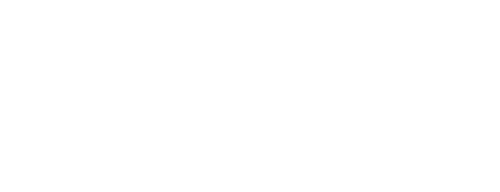
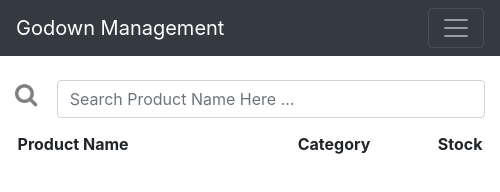
Before and after one commit to Mk996/GDM, an Electron app: page stock.html in a window 500 px wide. Drawn offline with nearby package versions, Linux system fonts and the light colour scheme.

Commit message:
Stock GUI done

```diff
--- a/package.json
+++ b/package.json
@@ -7,12 +7,13 @@
     "bootstrap": "^4.2.1",
     "electron": "^4.0.0",
     "electron-reload": "^1.4.0",
+    "font-awesome": "^4.7.0",
     "jquery": "^3.3.1"
   },
   "devDependencies": {},
   "scripts": {
     "test": "echo \"Error: no test specified\" && exit 1",
-    "start" : "electron index.js"
+    "start": "electron index.js"
   },
   "repository": {
     "type": "git",
--- a/stock.html
+++ b/stock.html
@@ -1,8 +1,57 @@
 <html>
     <head>
         <link rel="stylesheet" href="node_modules/bootstrap/dist/css/bootstrap.min.css"/>
+        <link rel="stylesheet" href="node_modules/font-awesome/css/font-awesome.min.css"/>
     </head>
     <body>
 
+
+        <!-- Navbar -->
+        <nav class="navbar navbar-expand-lg navbar-dark bg-dark">
+          <a class="navbar-brand" href="#">Godown Management</a>
+          <button class="navbar-toggler" type="button" data-toggle="collapse" data-target="#navbarNavAltMarkup" aria-controls="navbarNavAltMarkup" aria-expanded="false" aria-label="Toggle navigation">
+            <span class="navbar-toggler-icon"></span>
+          </button>
+
+          <div class="collapse navbar-collapse navbar-right" id="navbarNavAltMarkup">
+            <div class="navbar-nav ml-auto">
+              <a class="nav-item nav-link active" href="#">Stock <span class="sr-only">(current)</span></a>
+              <a class="nav-item nav-link" href="#">Purchase</a>
+              <a class="nav-item nav-link" href="#">Sell</a>
+              <a class="nav-item nav-link" href="add_product.html">Add Product</a>
+              <a class="nav-item nav-link" href="add_category.html">Add Category</a>
+            </div>
+          </div>
+        </nav>
+
+        <!-- Body of the page -->
+        <div class="container">
+
+          <!-- Search bar -->
+          <div class="row" style="margin-top: 5%;">
+            <div class="col-1" style="text-align:right;padding-top:0.5%;color:gray">
+                <i class="fa fa-search" style="font-size:24px;"></i>
+            </div>
+            <div class="col-11">
+                <input class="form-control" type="text" placeholder="Search Product Name Here ..."/>
+            </div>
+          </div>
+
+        </div>
+
+        <!-- Table -->
+        <div class="form-group" style="margin-top:3%;text-align:center;">
+          <table style="display: inline-block;border: 5px">
+            <thead>
+              <th style="width:60%">Product Name</th>
+              <th style="width:30%">Category</th>
+              <th style="width:10%">Stock</th>
+            </thead>
+            <tbody>
+
+            </tbody>
+          </table>
+        </div>
+
     </body>
 </html>
```
Also changed, not shown: add_category.html (+20 -0 lines), add_product.html (+20 -0 lines), index.html (+5 -0 lines), purchase.html (added), sell.html (added), 1 other file.
